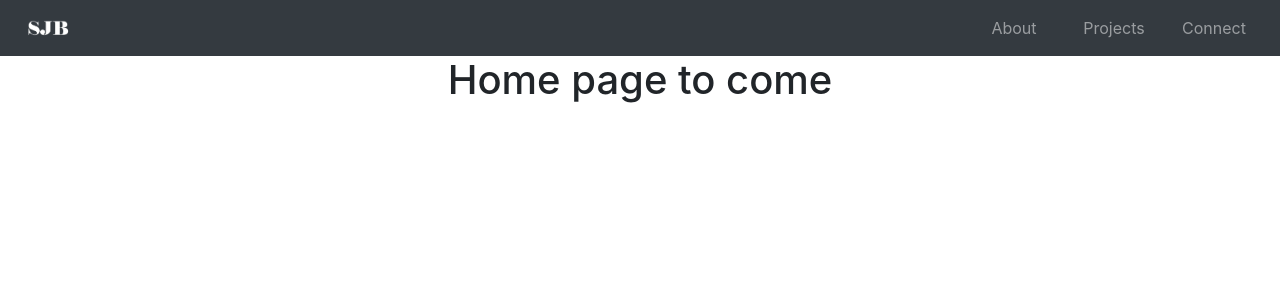
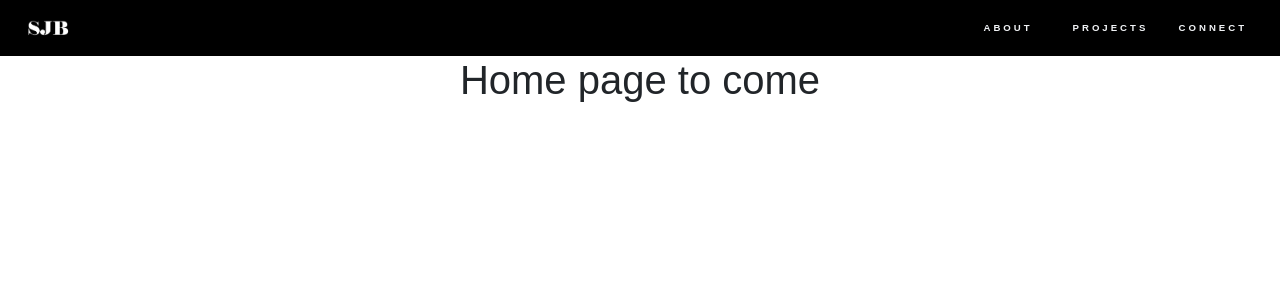
Before and after one commit to sjbrooks/React-Personal-Website, a React (Create React App) app: page / in a window 1280 px wide. Shown: the top 300 px of the page. Built offline with nearby package versions, Linux system fonts and the light colour scheme.

Commit message:
fixed navbar styling

```diff
--- a/src/App.css
+++ b/src/App.css
@@ -2,37 +2,6 @@
   text-align: center;
 }
 
-.App-logo {
-  height: 40vmin;
-  pointer-events: none;
+body {
+  font-family: 'Avenir', 'Montserrat', sans-serif;
 }
-
-@media (prefers-reduced-motion: no-preference) {
-  .App-logo {
-    animation: App-logo-spin infinite 20s linear;
-  }
-}
-
-.App-header {
-  background-color: #282c34;
-  min-height: 100vh;
-  display: flex;
-  flex-direction: column;
-  align-items: center;
-  justify-content: center;
-  font-size: calc(10px + 2vmin);
-  color: white;
-}
-
-.App-link {
-  color: #61dafb;
-}
-
-@keyframes App-logo-spin {
-  from {
-    transform: rotate(0deg);
-  }
-  to {
-    transform: rotate(360deg);
-  }
-}
--- a/src/NavBar.css
+++ b/src/NavBar.css
@@ -1,41 +1,53 @@
-nav.navbar.navbar-expand-md {
+nav {
   background-color: black;
 }
 
-.NavBar-brand img {
+.navbar-brand img {
   width: 4rem;
 }
 
 .nav-item {
-  width: 100px;
-  text-align: center;
+  width: 5rem;
+  text-align: left;
+  margin: 0.7rem;
+  font-size: 0.6rem;
+  font-weight: 800;
+  letter-spacing: 3px;
 }
 
-.navbar-nav a {
+nav a {
   color: #f0f2f5;
   text-decoration: none;
+  padding: 0 0 5px 0;
 }
 
-.NavBar-nav a.active {
+nav a.active {
   color: #f0f2f5;
   font-weight: bold;
-  border-bottom: 5px dotted !important;
+  border-bottom: 3px solid;
   box-sizing: border-box;
 }
 
-.navbar-nav a.active:hover {
+nav a.active:hover {
   color: #f0f2f5 !important;
 }
 
-.navbar-nav a:hover {
+nav a:hover {
   text-decoration: none;
-  color: #f0f2f5;
+  color: #c9cbce;
 }
 
-.navbar-nav a.active.navbar-brand {
+nav a.active.navbar-brand {
   border-bottom: none;
 }
 
-.navbar-nav a:not(.navbar-brand):hover {
+nav a:not(.navbar-brand):hover {
   font-weight: bold;
 }
+
+
+@media screen and (min-width: 900px) {
+  .nav-item {
+    text-align: center;
+  }
+}
--- a/src/NavBar.js
+++ b/src/NavBar.js
@@ -1,37 +1,38 @@
 import React, { useState } from 'react';
+import { NavLink } from "react-router-dom";
 import {
   Collapse,
   Navbar,
   NavbarToggler,
-  NavbarBrand,
   Nav,
-  NavItem,
-  NavLink
+  NavItem
 } from 'reactstrap';
 
 import logo from "./SJB.png";
 import './NavBar.css';
 
-function NavBar () {
+function NavBar() {
   const [isOpen, setIsOpen] = useState(false);
 
   const toggle = () => setIsOpen(!isOpen);
 
   return (
     <div>
-      <Navbar className="NavBar" color="dark" dark expand="md">
-        <NavbarBrand className="NavBar-brand" href="/"><img src={logo} alt="NavBar brand"/></NavbarBrand>
+      <Navbar dark expand="md">
+        <NavLink exact to="/" className="navbar-brand">
+          <img src={logo} alt="NavBar brand" />
+        </NavLink>
         <NavbarToggler onClick={toggle} />
         <Collapse isOpen={isOpen} navbar>
-          <Nav className="NavBar-nav ml-auto " navbar>
-            <NavItem className="Navbar-item">
-              <NavLink className="NavBar-link" href="/about/">About</NavLink>
+          <Nav className="ml-auto" navbar>
+            <NavItem>
+              <NavLink to="/about">ABOUT</NavLink>
             </NavItem>
-            <NavItem className="Navbar-item">
-              <NavLink className="NavBar-link" href="/projects/">Projects</NavLink>
+            <NavItem>
+              <NavLink to="/projects">PROJECTS</NavLink>
             </NavItem>
-            <NavItem className="Navbar-item">
-              <NavLink className="NavBar-link" href="/connect/">Connect</NavLink>
+            <NavItem>
+              <NavLink to="/connect">CONNECT</NavLink>
             </NavItem>
           </Nav>
         </Collapse>
```
